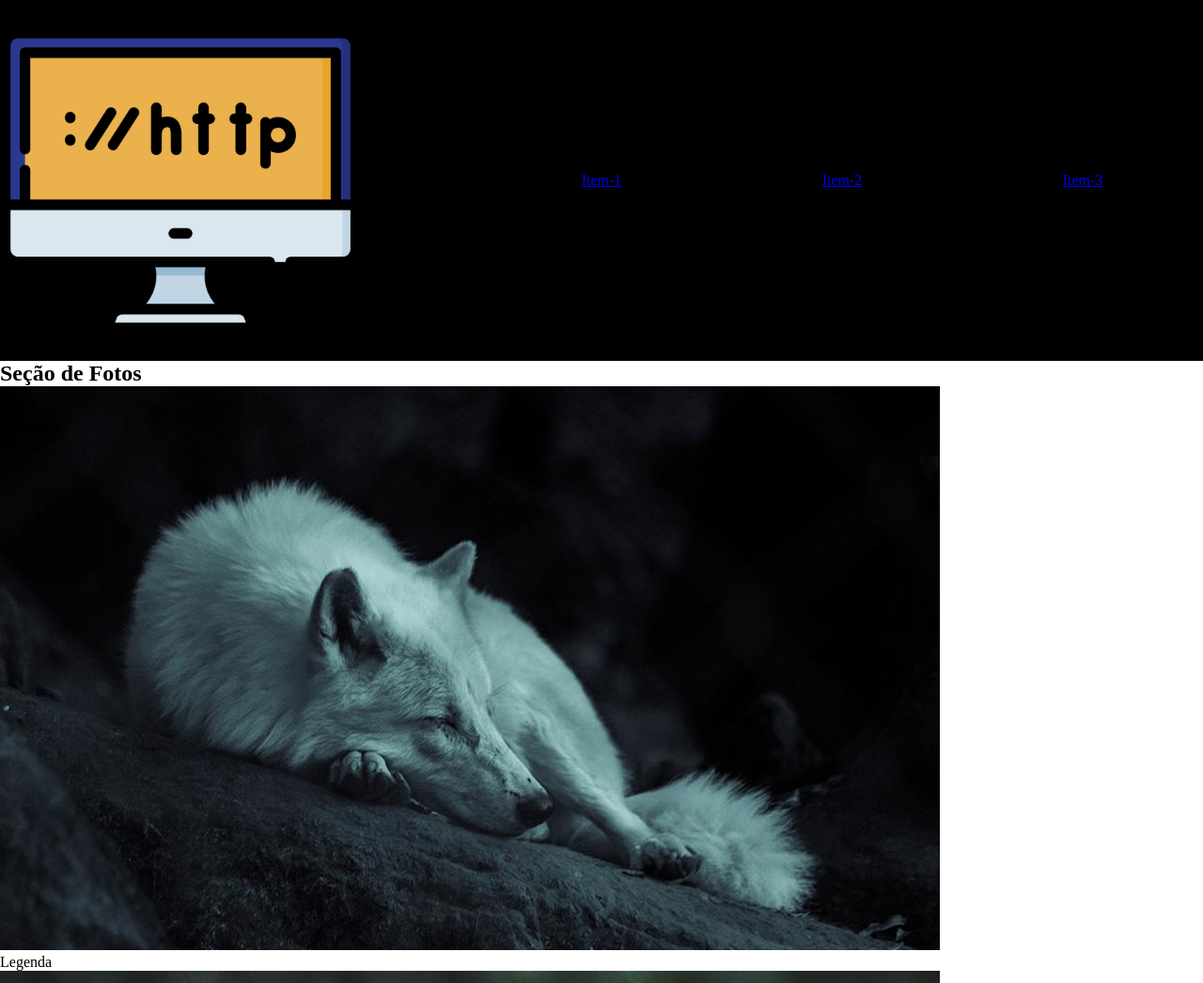
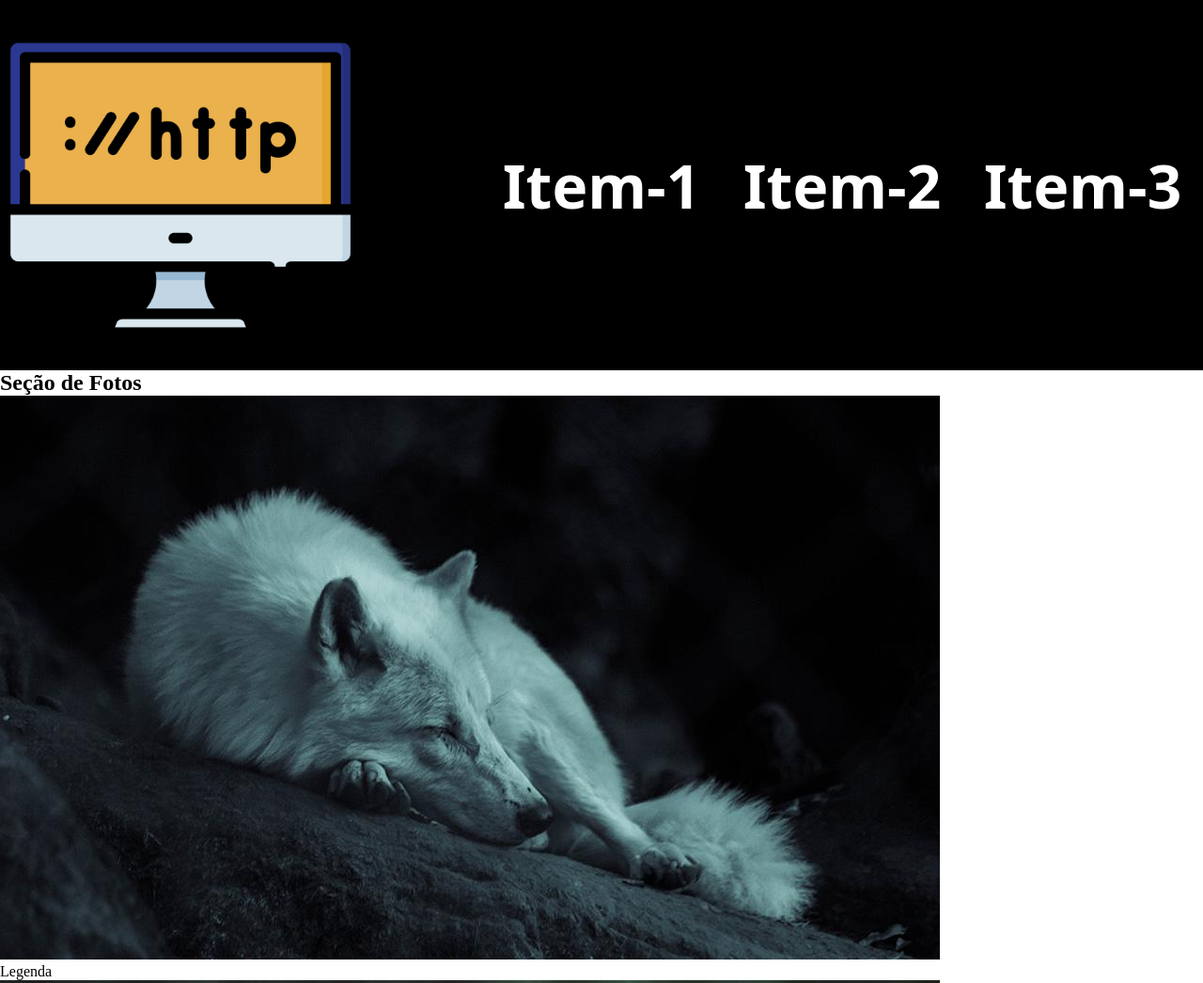
Before and after one commit to 1TDSR-2023/rm551096, a plain HTML site: page index.html in a window 1280 px wide. Shown: the top 1046 px of the page at 94% size. Drawn offline with Linux system fonts and the light colour scheme.

Commit message:
Estilos especificos da tag <a>

```diff
--- a/css/estilo.css
+++ b/css/estilo.css
@@ -9,7 +9,6 @@
     justify-content: space-between;
     align-items: center;
     background-color: #000000;
-
 }
 
 .cabecalho img {
@@ -25,3 +24,17 @@
     justify-content: space-around;
     flex-wrap: wrap;
 }
+
+.cabecalho a {
+    text-decoration: none;
+    color: #fff;
+    font-size: 4em;
+    font-family: system-ui, -apple-system, BlinkMacSystemFont, 'Segoe UI', Roboto, Oxygen, Ubuntu, Cantarell, 'Open Sans', 'Helvetica Neue', sans-serif;
+    font-weight: 700;
+    padding: 20% 0;
+}
+
+.cabecalho a:hover {
+    color: #000;
+    background-color: #fff;
+}
```
